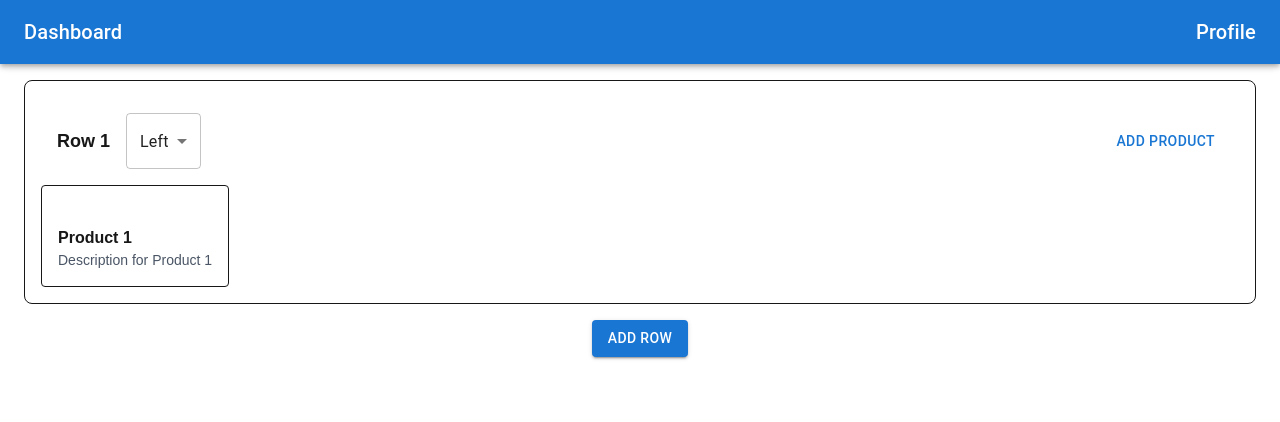
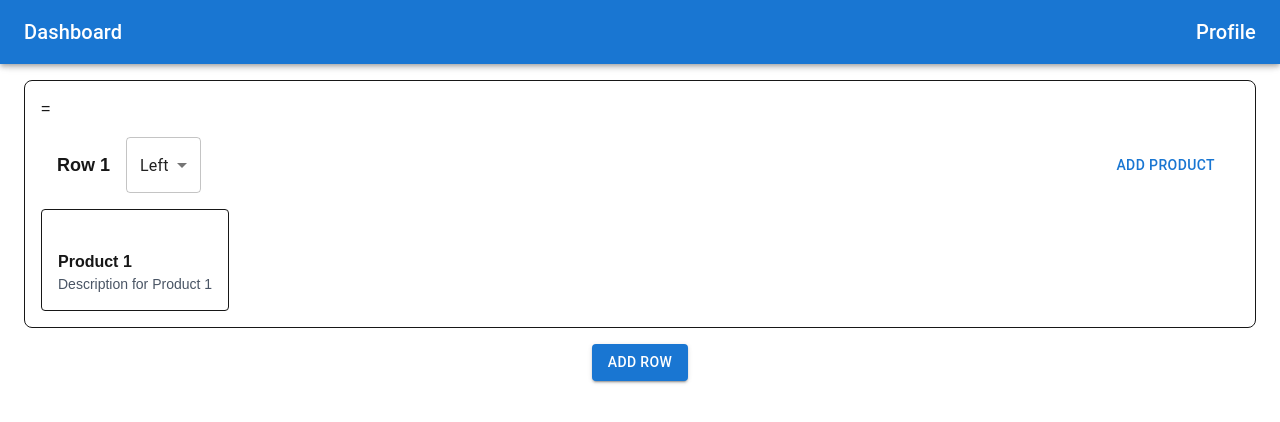
Before and after one commit to juanroyofullstack/product-and-category-management-dashboard, a Next.js app: page / in a window 1280 px wide. Shown: the top 422 px of the page. Built offline with nearby package versions, Linux system fonts and the light colour scheme; some icons are missing; what @mui/material-nextjs would draw is missing.

Commit message:
refactor: imports

```diff
--- a/src/app/components/Modal.tsx
+++ b/src/app/components/Modal.tsx
@@ -1,16 +1,11 @@
 import React, { useState } from 'react';
-import Box from '@mui/material/Box';
+import { Box, Button, MenuItem, Modal, Select, SelectChangeEvent, Typography } from '@mui/material';
 import CloseIcon from '@mui/icons-material/Close';
 import MoreHorizIcon from '@mui/icons-material/MoreHoriz';
-import Select, { SelectChangeEvent } from '@mui/material/Select';
-import MenuItem from '@mui/material/MenuItem';
-import Typography from '@mui/material/Typography';
-import Modal from '@mui/material/Modal';
-import { Button } from '@mui/material';
 import { useAppDispatch, useAppSelector } from '../lib/hooks';
+import { removeAllProductsAsociatedToRow, removeProduct } from '../lib/features/productsInfoSlice';
+import type { productsInfo } from '../lib/features/productsInfoSlice';
 import { removeRow, decreaseRowProductCount } from '../lib/features/rowsInfoSlice';
-import type { productsInfo } from '../lib/features/productsInfoSlice';
-import { removeAllProductsAsociatedToRow, removeProduct } from '../lib/features/productsInfoSlice';
 
 const style = {
     position: 'absolute',
@@ -26,7 +21,7 @@ const style = {
 
 export default function DeletionModal({ rowId, product }: { rowId?: number, product?: productsInfo }) {
     const [open, setOpen] = useState(false);
-    const [showSelect, setShowSelect] = useState<boolean>(false);
+    const [showSelect, setShowSelect] = useState(false);
     const productsCount = useAppSelector(state => state.rows.find(row => row.id === rowId)?.productsCount);
 
     const handleOpen = () => setOpen(true);
--- a/src/app/components/ProductCard.tsx
+++ b/src/app/components/ProductCard.tsx
@@ -1,23 +1,6 @@
-import { useSortable } from '@dnd-kit/sortable';
-import { CSS } from '@dnd-kit/utilities';
 import { productsInfo } from '../lib/features/productsInfoSlice';
+import { useDragAndDrop } from '../lib/hooks/useDragAndDrop';
 import DeletionModal from './Modal';
-import { useDragAndDrop } from '../lib/hooks/useDragAndDrop';
-
-const SortableProductCard = ({ product }: { product: productsInfo }) => {
-    const { attributes, listeners, setNodeRef, transform, transition } = useSortable({ id: product.id, data: { type: 'product' } });
-
-    const style = {
-        transform: CSS.Transform.toString(transform),
-        transition,
-    };
-
-    return (
-        <div ref={setNodeRef} style={style} {...attributes} {...listeners}>
-            <ProductCard product={product} />
-        </div>
-    );
-};
 
 const ProductCard = ({ product }: { product: productsInfo })=> {
       	const { handleDragging } = useDragAndDrop();
@@ -28,6 +11,7 @@ const ProductCard = ({ product }: { product: productsInfo })=> {
     };
 
     const handleDragEnd = () => handleDragging(false);
+
     return (
         <div key={product.id} className="p-4 border rounded"
             draggable
--- a/src/app/components/Products.tsx
+++ b/src/app/components/Products.tsx
@@ -1,6 +1,6 @@
+import { rowsInfo } from '../lib/features/rowsInfoSlice';
+import { selectProductsByRow } from '../lib/selectors/selectors';
 import { useAppSelector } from '../lib/hooks';
-import { selectProductsByRow } from '../lib/selectors/selectors';
-import { rowsInfo } from '../lib/features/rowsInfoSlice';
 
 import ProductCard from './ProductCard';
 
--- a/src/app/components/Row.tsx
+++ b/src/app/components/Row.tsx
@@ -1,18 +1,17 @@
 import React, { useState } from 'react';
-import MenuItem from '@mui/material/MenuItem';
-import Select, { SelectChangeEvent } from '@mui/material/Select';
+import { MenuItem, Select, SelectChangeEvent } from '@mui/material';
+import { rowsInfo, setLeft, setCenter, setRight, RowStateSelectText } from '../lib/features/rowsInfoSlice';
+import { useDragAndDrop } from '../lib/hooks/useDragAndDrop';
 import { useAppDispatch } from '../lib/hooks';
-import { rowsInfo, setLeft, setCenter, setRight, RowStateSelectText } from '../lib/features/rowsInfoSlice';
 import Products from '../components/Products';
 import AddProductModal from './AddProductModal';
 import DeletionModal from './Modal';
-import { useDragAndDrop } from '../lib/hooks/useDragAndDrop';
 
 
 const Row = ({ row }:{ row: rowsInfo }) => {
     const [rowState, setRowState ] = useState<string>(RowStateSelectText[row.state]);
+    const { handleUpdateList, handleReorderRows, handleDragging } = useDragAndDrop();
     const dispatch = useAppDispatch();
-    const { handleUpdateList, handleDragging } = useDragAndDrop();
 
     const rowProductsCount = row.productsCount;
 
@@ -36,20 +35,39 @@ const Row = ({ row }:{ row: rowsInfo }) => {
 
     const handleDrop = (e: React.DragEvent<HTMLDivElement>): void => {
         e.preventDefault();
-        const product = JSON.parse(e.dataTransfer.getData('product'));
-        handleUpdateList(product, row.id);
+        const productTransfer = e.dataTransfer.getData('product');
+        const rowTransfer = e.dataTransfer.getData('row');
+        if(rowTransfer) {
+            const rowTransfer = JSON.parse(e.dataTransfer.getData('row'));
+            handleReorderRows(rowTransfer.id, row.id);
+        }
+        if(productTransfer) {
+            const product = JSON.parse(e.dataTransfer.getData('product'));
+            handleUpdateList(product, row.id);
+        }
         handleDragging(false);
     };
 
     const handleDragOver = (e: React.DragEvent<HTMLDivElement>) =>
         e.preventDefault();
 
+    const handleDragStartRow = (e: React.DragEvent<HTMLDivElement>) => {
+        e.dataTransfer.setData('row', JSON.stringify(row));
+        handleDragging(true);
+    };
+
+    const handleDragEnd = () => handleDragging(false);
+
     return (
         <div className="flex flex-col items-center justify-center w-full h-full gap-4">
             {row ? (
                 <div key={row.id} className='flex flex-col justify-around w-full p-4 border rounded-lg'
                     onDrop={handleDrop}
-                    onDragOver={handleDragOver}>
+                    onDragOver={handleDragOver}
+                >
+                    <div onDragStart={handleDragStartRow}
+                        onDragEnd={handleDragEnd}
+                        draggable>=</div>
                     <div key={row.id} className='flex justify-between w-full p-4'>
                         <div className="flex items-center gap-4">
                             <h2 className="text-lg font-bold">{row.title}</h2>
--- a/src/app/containers/RowContainer.tsx
+++ b/src/app/containers/RowContainer.tsx
@@ -1,48 +1,11 @@
 'use client';
 
 import { useState } from 'react';
-import {
-    DndContext,
-    closestCenter,
-    PointerSensor,
-    useSensor,
-    useSensors,
-    DragEndEvent,
-} from '@dnd-kit/core';
-import {
-    arrayMove,
-    SortableContext,
-    verticalListSortingStrategy,
-    useSortable,
-} from '@dnd-kit/sortable';
-import { CSS } from '@dnd-kit/utilities';
-import { Button } from '@mui/material';
-import Box from '@mui/material/Box';
+import { Button, Box } from '@mui/material';
 import { addRow, RowState } from '../lib/features/rowsInfoSlice';
-
-import { updateProduct } from '../lib/features/productsInfoSlice';
-import Row from '../components/Row';
 import { selectRows } from '../lib/selectors/selectors';
 import { useAppSelector, useAppDispatch } from '../lib/hooks';
-import { rowsInfo, reorderRows } from '../lib/features/rowsInfoSlice';
-
-
-const SortableRow = ({ row, ...props }: { row: rowsInfo }) => {
-    const { attributes, listeners, setNodeRef, transform, transition } = useSortable({ id: row.id,  data: { type: 'row' } });
-
-    const style = {
-        transform: CSS.Transform.toString(transform),
-        transition,
-        width: '100%',
-    };
-
-    return (
-        <div ref={setNodeRef} style={style} {...attributes} {...listeners}>
-            <Row row={row} {...props} />
-        </div>
-    );
-};
-
+import Row from '../components/Row';
 
 const RowContainer = () => {
     const [showAddRow, setShowAddRow] = useState(false);
@@ -52,33 +15,13 @@ const RowContainer = () => {
 
     const dispatch = useAppDispatch();
 
-    const sensors = useSensors(
-        useSensor(PointerSensor, { activationConstraint: { distance: 5 } }),
-    );
-
-    const handleDragEnd = (event: DragEndEvent) => {
-        const { active, over } = event;
-
-        if (active.id !== over?.id) {
-            const oldIndex = rows.findIndex(row => row.id === active.id);
-            const newIndex = rows.findIndex(row => row.id === over?.id);
-            dispatch(reorderRows(arrayMove(rows, oldIndex, newIndex)));
-        }
-    };
     return (
-        <DndContext
-            sensors={sensors}
-            collisionDetection={closestCenter}
-            onDragEnd={handleDragEnd}
-        >
-            <SortableContext
-                items={rows.map(row => row.id)}
-                strategy={verticalListSortingStrategy}
-            >
         <div className="RowContainer flex flex-col items-center justify-center w-full h-full pt-20 px-6 gap-4" >
             {rows.length > 0 ? (
                 rows.map((row) => (
-                            <SortableRow key={row.id} row={row} />
+                    <div key={row.id} className='w-full'>
+                        <Row row={row}  />
+                    </div>
                 ))) : null}
 
             {!showAddRow && <Button
@@ -118,8 +61,6 @@ const RowContainer = () => {
                 </div>
             )}
         </div>
-            </SortableContext>
-        </DndContext>
     );
 };
 
--- a/src/app/lib/features/rowsInfoSlice.ts
+++ b/src/app/lib/features/rowsInfoSlice.ts
@@ -61,8 +61,13 @@ export const rowsInfoSlice = createSlice({
                 row.id === action.payload.id ? action.payload : row,
             );
         },
-        reorderRows: (state, action: PayloadAction<rowsInfo[]>) => {
-            return state = action.payload;
+        reorderRows: (state, action: PayloadAction<{ fromRowId: number, toRowId: number }>) => {
+            const { fromRowId, toRowId } = action.payload;
+            const fromIndex = state.findIndex(row => row.id === fromRowId);
+            const toIndex = state.findIndex(row => row.id === toRowId);
+            if (fromIndex === -1 || toIndex === -1 || fromIndex === toIndex) return;
+            const [movedRow] = state.splice(fromIndex, 1);
+            state.splice(toIndex, 0, movedRow);
         },
         setLeft: (state, action: PayloadAction<number>) => {
             return state.map((row) =>
--- a/src/app/lib/hooks/useDragAndDrop.tsx
+++ b/src/app/lib/hooks/useDragAndDrop.tsx
@@ -2,6 +2,7 @@ import { useState } from 'react';
 import { useDispatch } from 'react-redux';
 
 import { updateProduct, productsInfo } from '../features/productsInfoSlice';
+import { reorderRows } from '../features/rowsInfoSlice';
 
 export const useDragAndDrop = () => {
     const [isDragging, setIsDragging] = useState(false);
@@ -10,12 +11,17 @@ export const useDragAndDrop = () => {
     const handleUpdateList = (product: productsInfo, rowId: number): void => {
         dispatch(updateProduct({ productId: product.id, rowId: rowId}));
     };
-
+    const handleReorderRows = (fromRowId: number, toRowId: number): void => {
+        // Dispatch an action to reorder rows
+        // This function should be implemented in your Redux slice
+        dispatch(reorderRows({ fromRowId, toRowId }));
+    };
     const handleDragging = (dragging: boolean) => setIsDragging(dragging);
 
     return {
         isDragging,
         handleUpdateList,
+        handleReorderRows,
         handleDragging,
     };
 };
```
Lines whose indentation alone changed are shown as unchanged.
